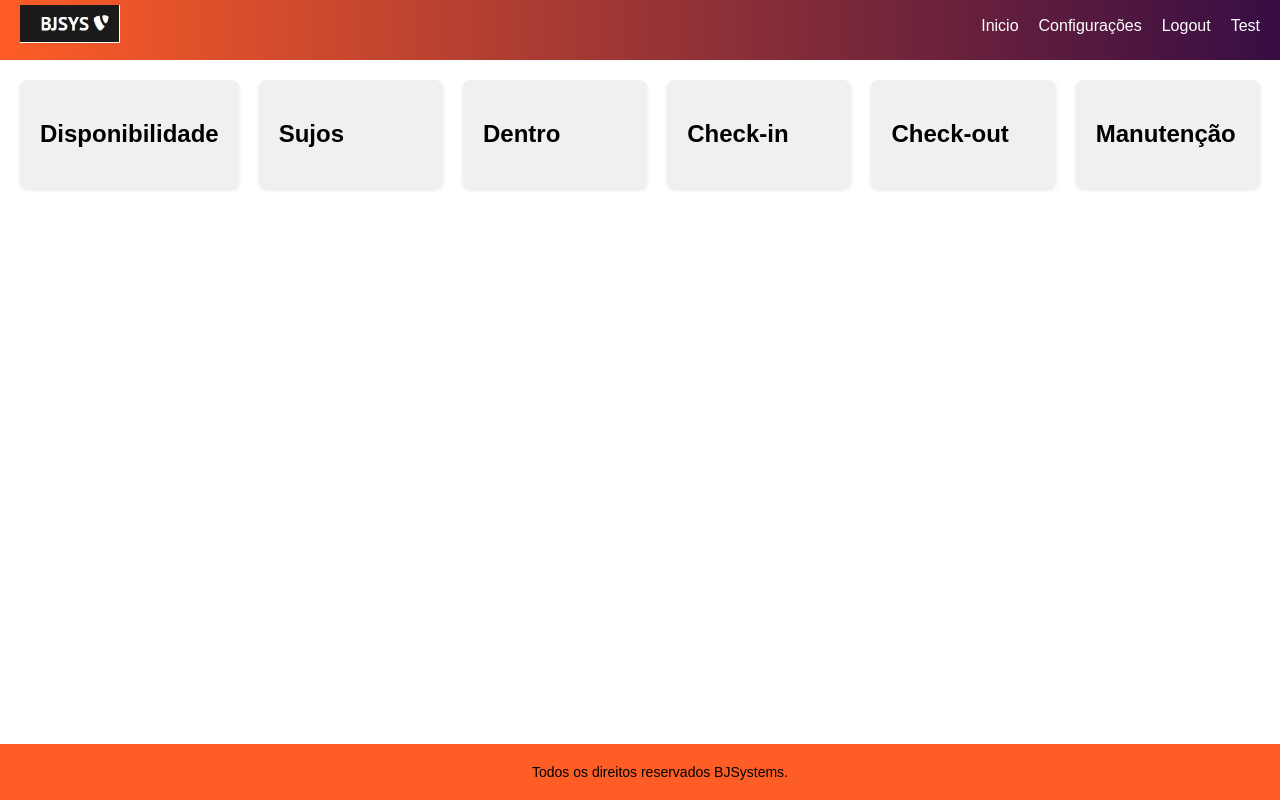
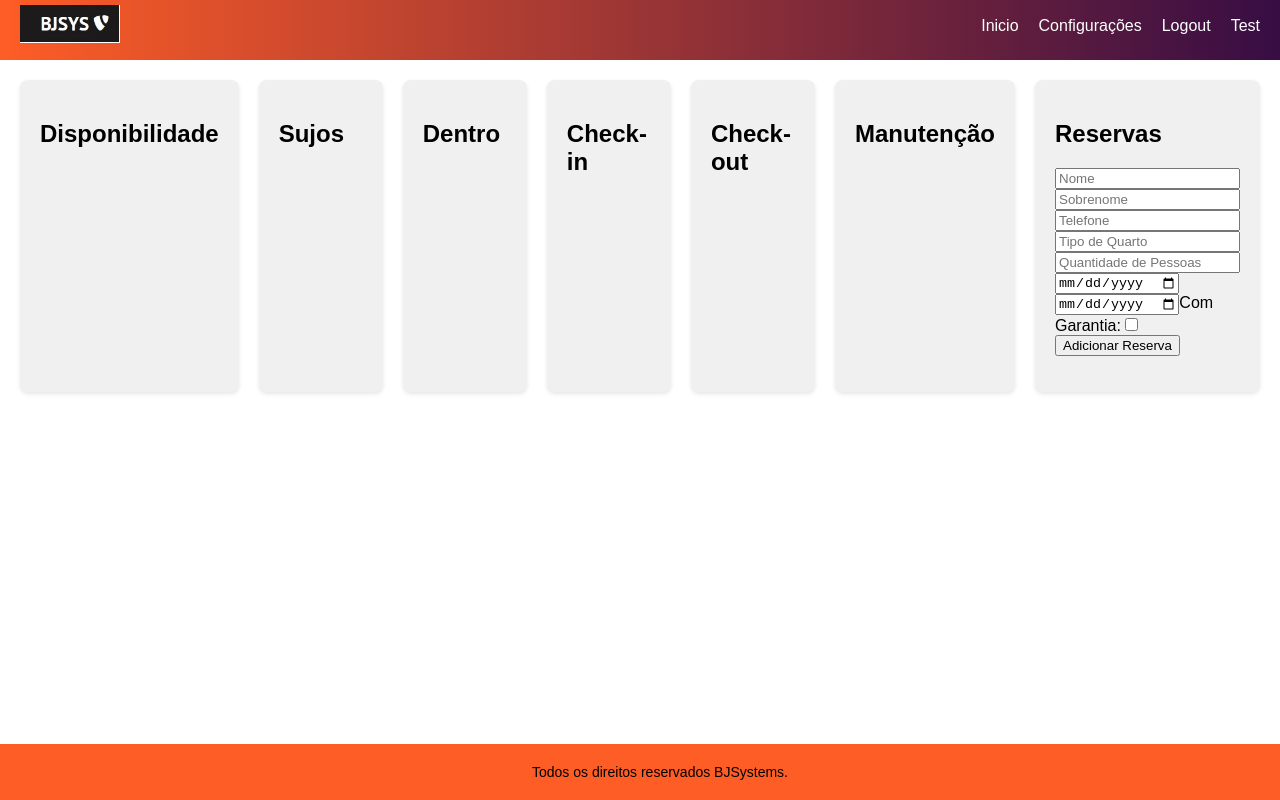
Before and after one commit to ag1004-dev/siteVinsitk, a React (Create React App) app: page / in a window 1280 px wide. Built offline with nearby package versions, Linux system fonts and the light colour scheme.

Commit message:
ReservationForm

```diff
--- a/src/components/Dashboard.css
+++ b/src/components/Dashboard.css
@@ -12,4 +12,14 @@
     padding: 20px;
     border-radius: 8px;
     box-shadow: 0px 2px 4px rgba(0, 0, 0, 0.1);
+
   }
+
+
+
+  .dashboard-item-reservation {
+    /* Your custom styles for the reservation item */
+    background-color: #ffd700; /* Example background color */
+    color: #333; /* Example text color */
+    border: 2px solid #333; /* Example border */
+  }
--- a/src/components/Dashboard.js
+++ b/src/components/Dashboard.js
@@ -1,7 +1,16 @@
-import React from 'react';
+import React, { useState } from 'react';
 import './Dashboard.css'; // Importe o arquivo de estilos
+import ReservationForm from './ReservationForm';
+
 
 function Dashboard() {
+
+  const [reservations, setReservations] = useState([]);
+
+  const handleAddReservation = (newReservation) => {
+    setReservations([...reservations, newReservation]);
+  };
+
   return (
     <div className="dashboard-container">
       <div className="dashboard-item availability">
@@ -28,6 +37,23 @@ function Dashboard() {
         <h2>Manutenção</h2>
         {/* Aqui você pode exibir informações sobre quartos em manutenção */}
       </div>
+
+  <div className="dashboard-item reservations">
+        <h2>Reservas</h2>
+        <ReservationForm onAddReservation={handleAddReservation} />
+        <ul>
+          {reservations.map((reservation, index) => (
+            <li key={index}>
+              {/* Exibir informações da reserva */}
+              {/* Exemplo: */}
+              {reservation.nome} {reservation.sobrenome}
+
+            </li>
+
+
+    ))}
+                  </ul>
+    </div>
     </div>
   );
 }
--- /dev/null
+++ b/src/components/ReservationForm.js
@@ -0,0 +1,87 @@
+import React, { useState } from 'react';
+
+function ReservationForm({ onAddReservation }) {
+  const [formData, setFormData] = useState({
+    nome: '',
+    sobrenome: '',
+    telefone: '',
+    tipoQuarto: '',
+    quantidadePessoas: '',
+    dataCheckIn: '',
+    dataCheckOut: '',
+    comGarantia: false
+  });
+
+  const handleSubmit = (e) => {
+    e.preventDefault();
+    onAddReservation(formData);
+    setFormData({
+      nome: '',
+      sobrenome: '',
+      telefone: '',
+      tipoQuarto: '',
+      quantidadePessoas: '',
+      dataCheckIn: '',
+      dataCheckOut: '',
+      comGarantia: false
+    });
+  };
+
+  return (
+    <form onSubmit={handleSubmit}>
+      <input
+        type="text"
+        placeholder="Nome"
+        value={formData.nome}
+        onChange={(e) => setFormData({ ...formData, nome: e.target.value })}
+      />
+      <input
+        type="text"
+        placeholder="Sobrenome"
+        value={formData.sobrenome}
+        onChange={(e) => setFormData({ ...formData, sobrenome: e.target.value })}
+      />
+      <input
+        type="tel"
+        placeholder="Telefone"
+        value={formData.telefone}
+        onChange={(e) => setFormData({ ...formData, telefone: e.target.value })}
+      />
+      <input
+        type="text"
+        placeholder="Tipo de Quarto"
+        value={formData.tipoQuarto}
+        onChange={(e) => setFormData({ ...formData, tipoQuarto: e.target.value })}
+      />
+      <input
+        type="number"
+        placeholder="Quantidade de Pessoas"
+        value={formData.quantidadePessoas}
+        onChange={(e) => setFormData({ ...formData, quantidadePessoas: e.target.value })}
+      />
+      <input
+        type="date"
+        placeholder="Data Check-in"
+        value={formData.dataCheckIn}
+        onChange={(e) => setFormData({ ...formData, dataCheckIn: e.target.value })}
+      />
+      <input
+        type="date"
+        placeholder="Data Check-out"
+        value={formData.dataCheckOut}
+        onChange={(e) => setFormData({ ...formData, dataCheckOut: e.target.value })}
+      />
+      <label>
+        Com Garantia:
+        <input
+          type="checkbox"
+          checked={formData.comGarantia}
+          onChange={(e) => setFormData({ ...formData, comGarantia: e.target.checked })}
+        />
+      </label>
+      <button type="submit">Adicionar Reserva</button>
+    </form>
+  );
+}
+
+export default ReservationForm;
```
